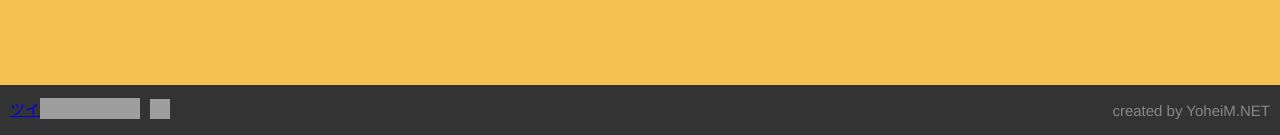
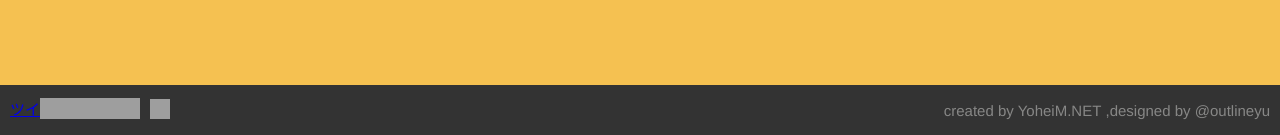
Before and after one commit to yoheiMune/ewords, a PHP site: page /welcome.php in a window 1280 px wide. Shown: the part 665-800 px from the top of the page. Run offline with PHP 8.4, Linux system fonts and the light colour scheme; some libraries are stand-ins or nearby versions; grey boxes are pictures that could not be loaded.

Commit message:
add designer name

```diff
--- a/welcome.php
+++ b/welcome.php
@@ -56,7 +56,7 @@
 	<!--Margin, copyright-->
 	<?php if($isSmartPhone == false) {?>
 		<div class="flex"></div>
-		<div class="copyright">created by <a href="/" target="_blank">YoheiM.NET</a></div>
+		<div class="copyright">created by <a href="/" target="_blank">YoheiM.NET</a>&nbsp;,designed by <a href="https://twitter.com/outlineyu" target="_blank">@outlineyu</a></div>
 	<?php } ?>
 </div>
 
```
